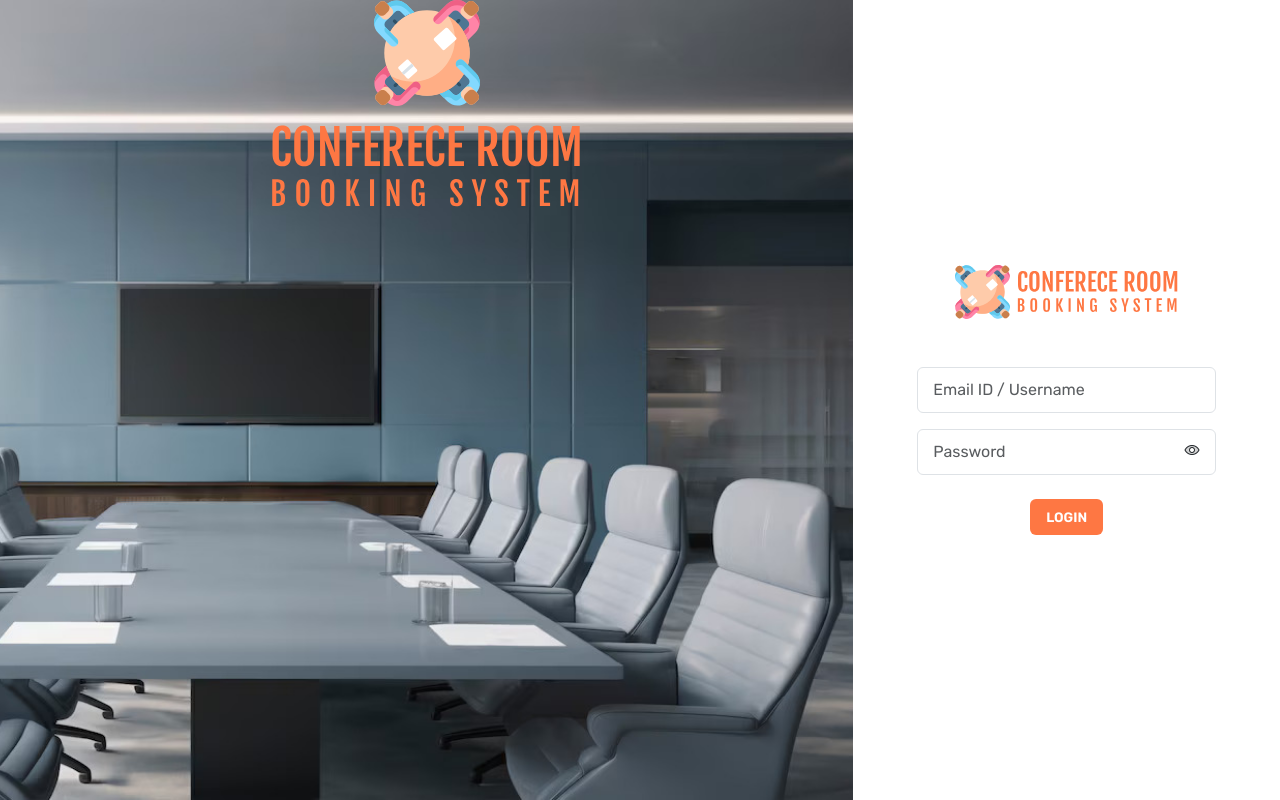
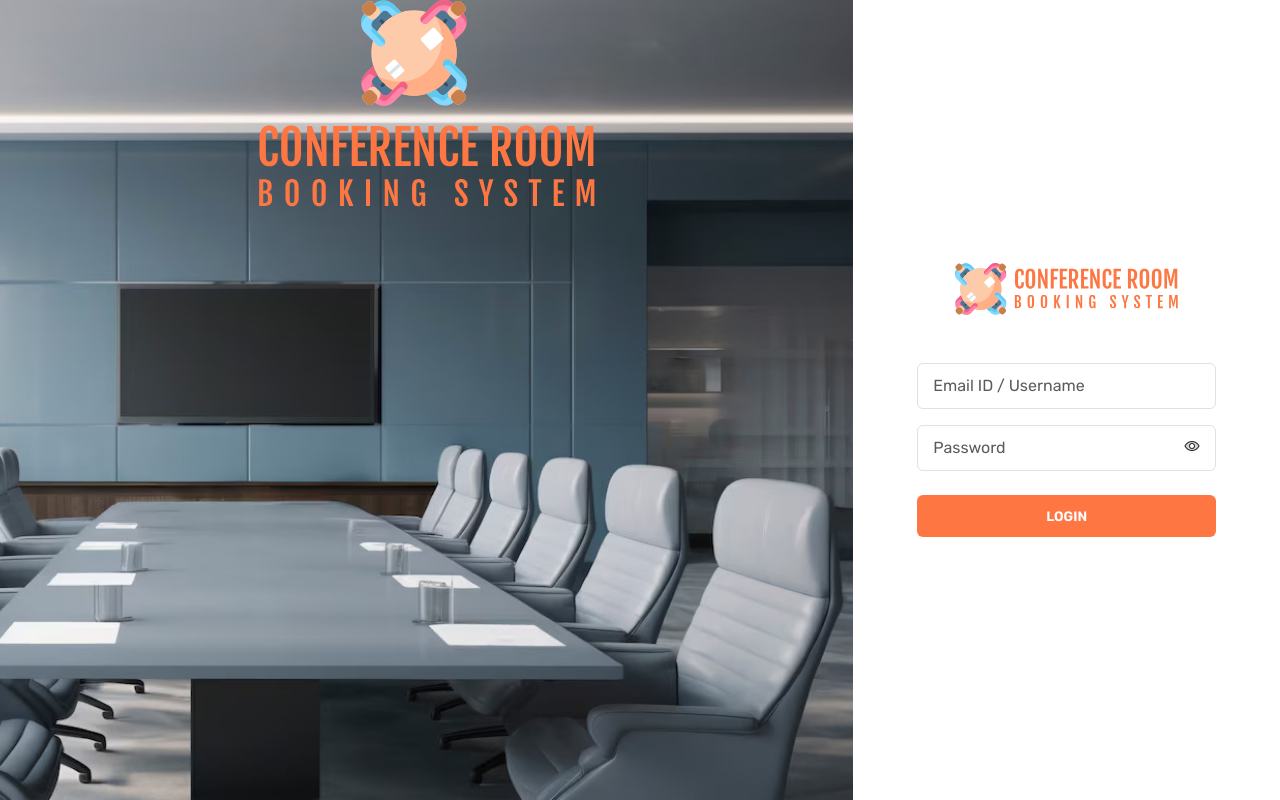
Before and after one commit to stpl-skishorUI/conference-room-booking-app, an Angular app: page /login in a window 1280 px wide. Built offline with nearby package versions, Linux system fonts and the light colour scheme.

Commit message:
Update login styles for improved button layout and adjust logo dimensions for better visibility. The login button now spans the full width and features enhanced padding for a more user-friendly interface.

```diff
--- a/src/app/features/login/login.component.scss
+++ b/src/app/features/login/login.component.scss
@@ -29,6 +29,14 @@
     padding: 10px 15px;
 }
 
+.login-container #login-form .btn-main {
+    width: 100%;
+    display: flex;
+    align-items: center;
+    justify-content: center;
+    padding: 20px;
+}
+
 .login-container #login-form .input-group {
     border: var(--bs-border-width) solid var(--bs-border-color);
     border-radius: 0.375rem;
```
Also changed, not shown: src/assets/images/logo-square.svg, src/assets/images/logo.svg.
